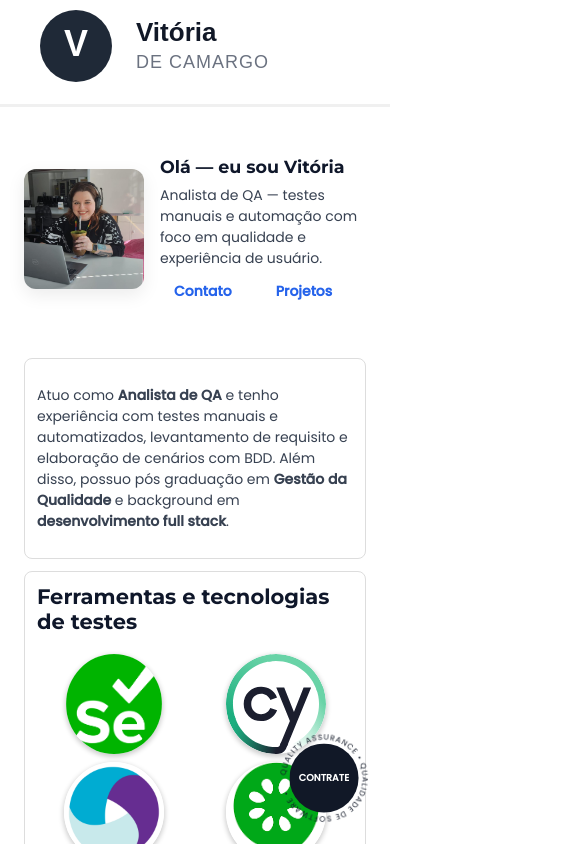
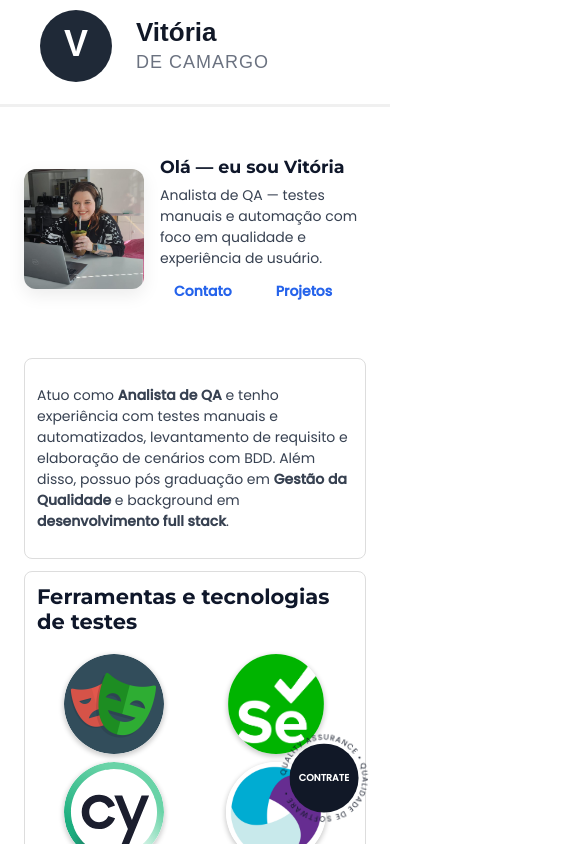
Before and after one commit to vpaesi/vitoria-de-camargo, a React (Vite) app: page / in a window 390 px wide. Shown: the top 844 px of the page, 585 px wide, since content can reach past the window. Built offline with nearby package versions, Linux system fonts and the light colour scheme.

Commit message:
feat(sobre-contato): insere ferramenta playwright no sobre e ajusta as colunas de contato para ficarem responsivas

```diff
--- a/src/components/sobre.tsx
+++ b/src/components/sobre.tsx
@@ -7,6 +7,7 @@ import cucumber from '../../assets/cucumber.png';
 import appium from '../../assets/appium.png';
 import insomnia from '../../assets/insomnia.jpg';
 import junit from '../../assets/junit.png';
+import playwright from '../../assets/playwright.png';
 
 export default function Sobre() {
   const [showAllTech, setShowAllTech] = useState(false);
@@ -49,6 +50,9 @@ export default function Sobre() {
       <h2>Ferramentas e tecnologias de testes</h2>
         <div className="tools-badges">
           <div className="badge">
+            <img alt="Playwright" src={playwright} />
+          </div>
+          <div className="badge">
             <img alt="Selenium" src={selenium} />
           </div>
           <div className="badge">
@@ -69,9 +73,9 @@ export default function Sobre() {
           <div className="badge">
             <img alt="Postman" src={postman} />
           </div>
-          <div className="badge">
+          {/* <div className="badge">
             <img alt="Insomnia" src={insomnia} />
-          </div>
+          </div> */}
         </div>
         {showAllTech && <h3>Demais ferramentas e tecnologias</h3>}
         <div
--- a/src/index.css
+++ b/src/index.css
@@ -466,7 +466,7 @@ main.main,
   font-weight: 600;
 }
 
-@media (max-width: 720px) {
+@media (min-width: 900px) {
   .contato-row {
     flex-direction: column;
   }
```
Also changed, not shown: assets/playwright.png (added), src/components/contato.tsx (line endings or trailing spaces).
